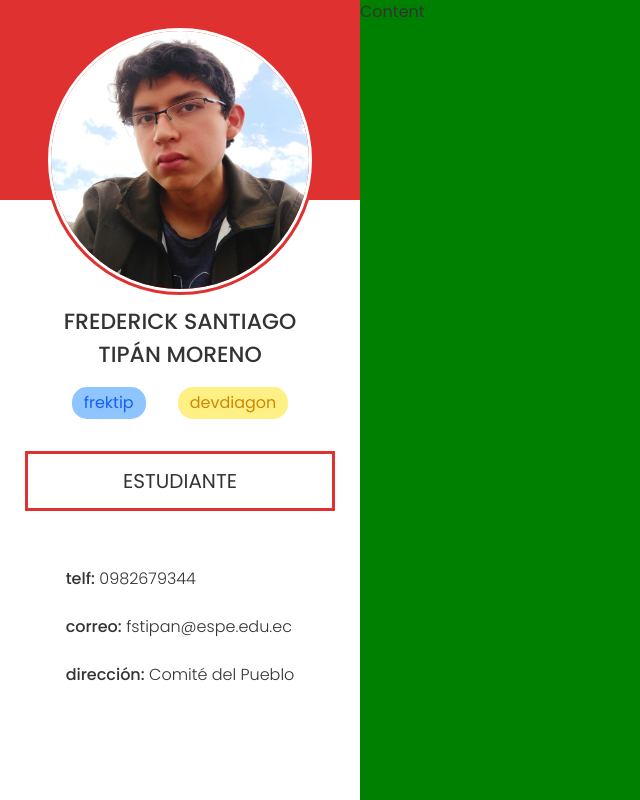
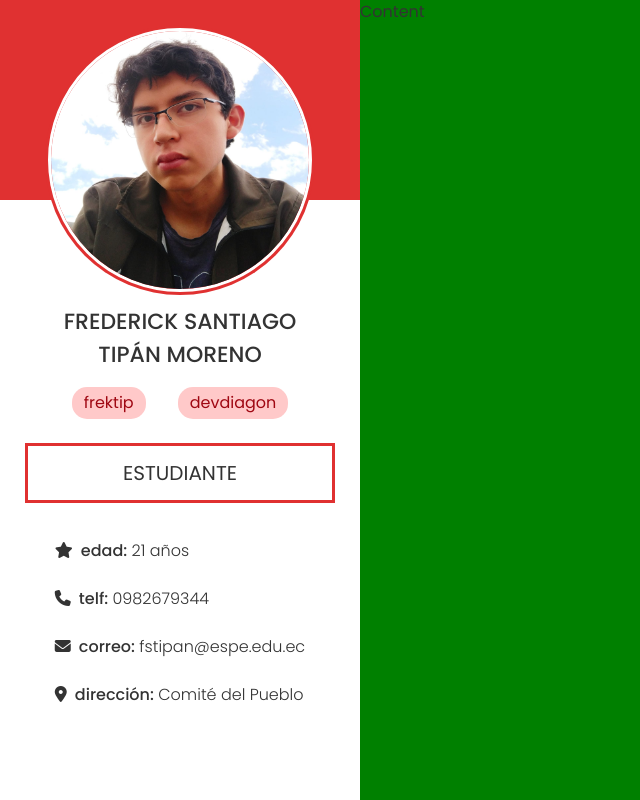
Before and after one commit to devdiagon/perfil-landing-page-FT, a plain HTML site: page index.html in a window 1280 px wide. Shown: the whole page, without its empty margins (0-640 px from the left). Drawn offline with Linux system fonts and the light colour scheme; a web font is replaced by a local one.

Commit message:
added icons to sidebar

```diff
--- a/index.html
+++ b/index.html
@@ -4,6 +4,7 @@
 	<meta charset="UTF-8">
 	<meta name="viewport" content="width=device-width, initial-scale=1.0">
 	<title>Landing Page FT</title>
+	<link rel="stylesheet" href="https://cdnjs.cloudflare.com/ajax/libs/font-awesome/6.7.2/css/all.min.css" integrity="sha512-Evv84Mr4kqVGRNSgIGL/F/aIDqQb7xQ2vcrdIwxfjThSH8CSR7PBEakCr51Ck+w+/U6swU2Im1vVX0SVk9ABhg==" crossorigin="anonymous" referrerpolicy="no-referrer" />
 	<link rel="stylesheet" href="styles/main.css">
 </head>
 <body>
@@ -17,16 +18,17 @@
 			<p>TIPÁN MORENO</p>
 		</div>
 		<div class="aliasses">
-			<div class="badge" style="background-color: oklch(80.9% 0.105 251.813); color: oklch(54.6% 0.245 262.881);">frektip</div>
-			<div class="badge" style="background-color: oklch(94.5% 0.129 101.54); color: oklch(68.1% 0.162 75.834);">devdiagon</div>
+			<div class="badge">frektip</div>
+			<div class="badge">devdiagon</div>
 		</div>
 		<div class="occupation">
 			ESTUDIANTE
 		</div>
 		<div class="extra-info">
-			<p><span>telf:</span> 0982679344</p>
-			<p><span>correo:</span> fstipan@espe.edu.ec</p>
-			<p><span>dirección:</span> Comité del Pueblo</p>
+			<p><i class="fa-solid fa-star"></i><span>edad:</span> 21 años</p>
+			<p><i class="fa-solid fa-phone"></i><span>telf:</span> 0982679344</p>
+			<p><i class="fa-solid fa-envelope"></i><span>correo:</span> fstipan@espe.edu.ec</p>
+			<p><i class="fa-solid fa-location-dot"></i><span>dirección:</span> Comité del Pueblo</p>
 		</div>
 	</aside>
 	<main>
--- a/styles/main.css
+++ b/styles/main.css
@@ -25,6 +25,7 @@ aside {
 	flex-direction: column;
 	align-items: center;
 	padding: 25px;
+	padding-bottom: 0;
 	position: relative;
 }
 
@@ -69,10 +70,12 @@ aside::before {
 	border-radius: 15px;
 	padding: .25rem .75rem;
 	margin: 1rem;
+	color: oklch(44.4% 0.177 26.899);
+	background-color: oklch(88.5% 0.062 18.334);
 }
 
 .occupation {
-	margin: 1rem;
+	margin: .5rem;
 	font-size: 20px;
 	padding: .75rem;
 	width: 100%;
@@ -81,7 +84,11 @@ aside::before {
 }
 
 .extra-info {
-	margin: 1rem;
+	margin: .25rem;
+}
+
+.extra-info i {
+	margin-right: .5rem;
 }
 
 .extra-info span {
```
